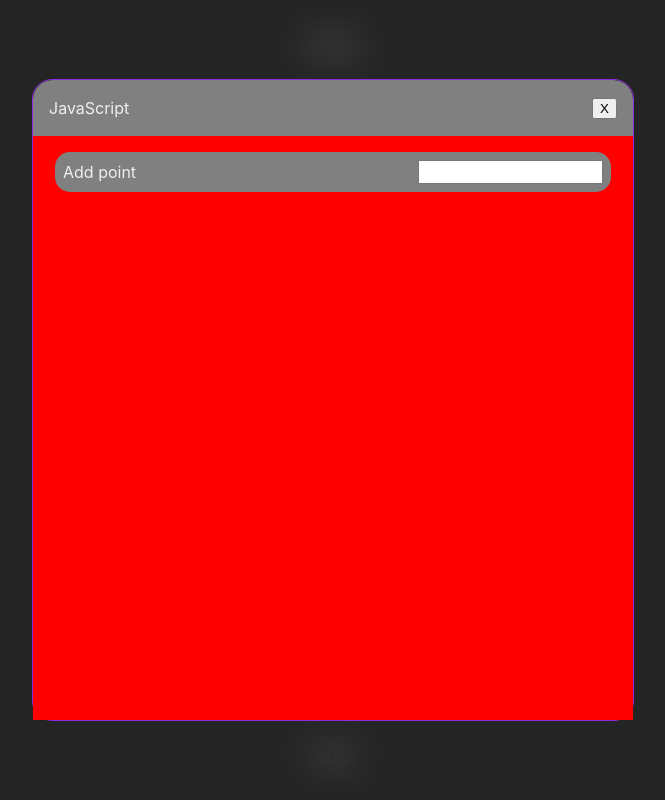
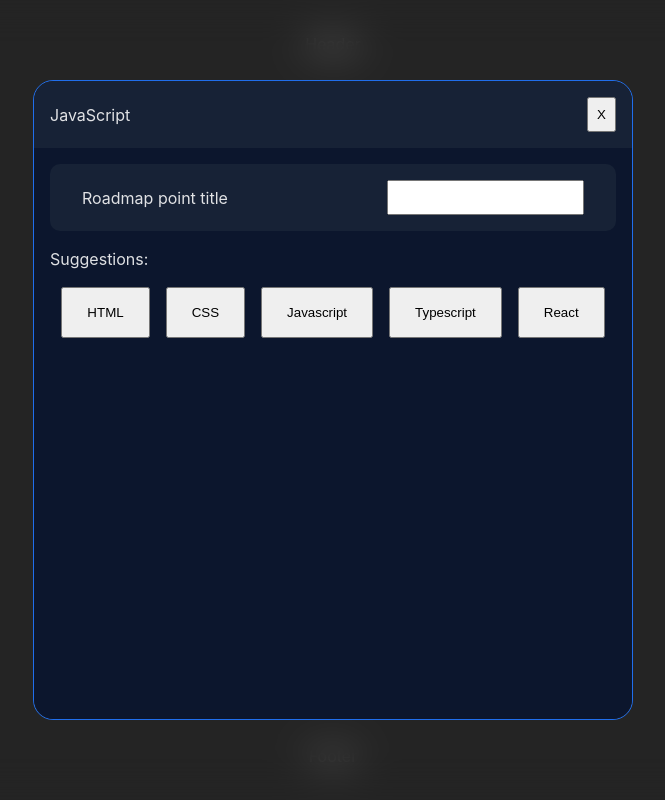
Before and after one commit to pawelrybka/React-Typescript-Game, a React (Vite) app: page / in a window 1280 px wide. Both pictures are taken after a click on the button "Add new point". Shown: the whole page, without its empty margins (307-972 px from the left). Built offline with nearby package versions, Linux system fonts and the light colour scheme.

Commit message:
Add button suggestions

```diff
--- a/src/App.css
+++ b/src/App.css
@@ -12,9 +12,14 @@
   -webkit-text-size-adjust: 100%;
 }
 
-body {
+*{
   margin: 0;
   padding: 0;
   box-sizing: border-box;
+}
+
+
+
+body {
   min-height: 100vh;
 }
--- a/src/components/AddPointModal/AddPointModal.module.css
+++ b/src/components/AddPointModal/AddPointModal.module.css
@@ -1,4 +1,4 @@
-.addPointModal{
+.addpointmodal{
     position: fixed;
     top: 50%;
     left: 50%;
@@ -10,47 +10,67 @@
     z-index: 2;
     opacity: 0;
     transition: .3s ease-in-out;
-    border: 1px solid blueviolet;
+    border: 1px solid rgb(32,110,236);
+    display: flex;
+    flex-direction: column;
 }
 
-.addPointModal__container{
-    height: 100%;
-    border-radius: 20px;
-    display: flex;
-    flex-direction: column;
-    align-items: center;
-}
-
-.header{
-    width: 100%;
-    border-top-left-radius: 20px;
-    border-top-right-radius: 20px;
+.addpointmodal__header{
+    border-radius: 20px 20px 0 0;
     display: flex;
     justify-content: space-between;
     align-items: center;
     padding: 1rem;
     box-sizing: border-box;
-    background-color: grey;
+    background-color:rgb(23,34,54);
 }
 
-.container{
-    height: 100%;
-    width: 100%;
+.addpointmodal__header button{
+    padding: .5rem;
+}
+
+
+
+.addpointmodal__content{
+    padding: 1rem;
+    background-color: rgb(12,22,45);
+    flex: 1;
+    border-radius: 0 0 20px 20px;
     display: flex;
     flex-direction: column;
-    align-items: center;
-    background-color: red;
-    padding: 1rem 0;
+    gap: 1rem;
 }
 
 .form{
-    background-color: grey;
-    border-radius: 15px;
-    width: 90%;
+    display: flex;
+    background-color: rgb(23,34,54);
+    padding: 1rem 2rem;
+    justify-content: space-between;
+    border-radius: 10px;
+    align-items: center;
+}
+
+.form input{
     padding: .5rem;
+}
+
+.buttons{
     display: flex;
-    justify-content: space-between;
+    gap: 1rem;
+    justify-content: center;
+    align-items: center;
+    overflow-y: hidden;
+    padding: 0 0 1rem;
 }
+
+.buttons button{
+    padding: 1rem 1.5rem;
+}
+
+
+
+
+
 
 
 
--- a/src/components/AddPointModal/AddPointModal.tsx
+++ b/src/components/AddPointModal/AddPointModal.tsx
@@ -7,20 +7,26 @@ type AddPointModalProps = {
 
 const AddPointModal = ({active, setActive}: AddPointModalProps) => {
 
+  const tech = ["HTML", "CSS", "Javascript", "Typescript", "React"]
+
   const handleChange = () => setActive(!active)
 
   return (
-    <div className={`${styles.addPointModal} ${active ? styles.visible : ''}`}>
-      <div className={styles.addPointModal__container}>
-        <div className={styles.header}>
+    <div className={`${styles.addpointmodal} ${active ? styles.visible : ''}`}>
+      <div className={styles.addpointmodal__header}>
         <span>JavaScript</span>
         <button onClick={handleChange}>X</button>
       </div>
-        <div className={styles.container}>
+      <div className={styles.addpointmodal__content}>
         <form className={styles.form}>
-            <span>Add point</span>
+          <label>Roadmap point title</label>
           <input type="text" />
         </form>
+        <p>Suggestions:</p>
+        <div className={styles.buttons}>
+          {
+            tech.map(tech => <button>{tech}</button>)
+          }
         </div>
       </div>
     </div>
```
Lines whose indentation alone changed are shown as unchanged.
